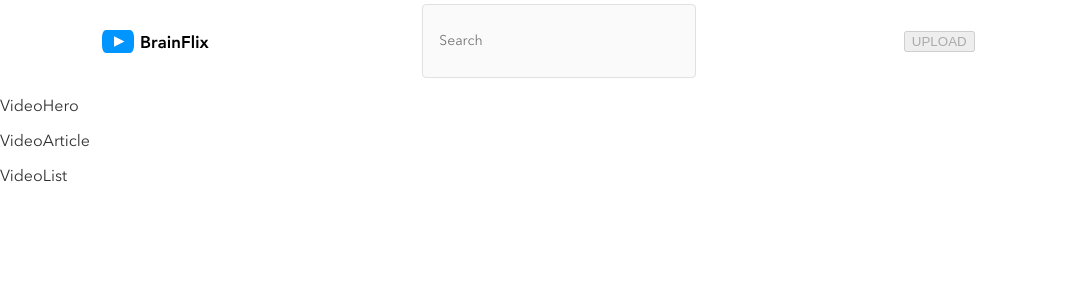
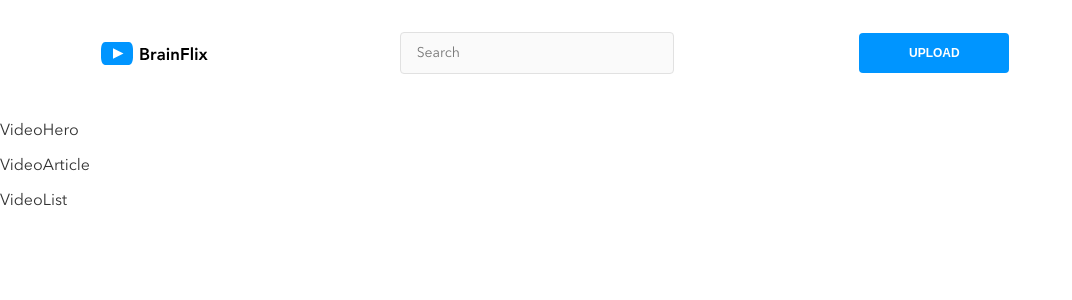
Before and after one commit to GurpreetD13/brainflix, a React (Create React App) app: page / in a window 1280 px wide. Shown: the top 300 px of the page, without its empty margins (0-1072 px from the left). Built offline with nearby package versions, Linux system fonts and the light colour scheme.

Commit message:
Styled button(s) for Nav and entire App

```diff
--- a/src/App.scss
+++ b/src/App.scss
@@ -24,6 +24,26 @@ a {
     text-decoration: none;
 }
 
+button {
+    // font-style: $font-stack; // maybe have to add font-size
+    @include font-labels-buttons;
+    background-color: $color-primary-blue;
+    color: $color-primary-white;
+    height: 40px;
+    border-radius: 4px;
+    border: none;
+    width:100%;
+
+    @include tablet {
+        width: 150px;
+        padding: 0 32px;
+
+        &:hover {
+            background-color: $color-secondary-darkblue;
+        }
+    }
+}
+
 input, textarea {
     @include font-body;  // is this working, looks like yes
     font-family: $font-stack;  // is this working, looks like yes
@@ -31,19 +51,27 @@ input, textarea {
     min-height: 36px;
     min-width: 240px;
     max-width: 100%; //bs 90%
-    margin: 4px; //bs 4px 0 20px;
+    // margin: 4px; //bs 4px 0 20px;
     border-radius: 4px;
     border: 1px solid $color-secondary-mercury;
     background-color: $color-secondary-alabaster;
-    padding: 12px;
+    padding: 0 12px;
 
     @include tablet {
         min-height: 40px;
-        padding: 16px;
+        padding: 0 16px;
     }
 
     &:active {
         border-color: $color-primary-blue; //not working
         // border: 2px solid $color-primary-blue;
     }
+
+    &--error {
+        border-color: #D22D2D;
+    }
 }
+
+textarea {
+    resize: none;
+}
--- a/src/components/Nav/Nav.js
+++ b/src/components/Nav/Nav.js
@@ -7,10 +7,9 @@ const Nav = () => {
         <nav className='nav'>
             <img className='nav__logo' src={logo} alt="brainflix logo" />
             <form>
-                <input type="text" placeholder='Search' />
+                <input className='nav__search' type="text" placeholder='Search' />
             </form>
-            {/* change button type to text */}
-            <button disabled="disabled">UPLOAD</button>
+            <button>UPLOAD</button>
             <div className='nav__avatar'></div>
         </nav>
     );
--- a/src/components/Nav/Nav.scss
+++ b/src/components/Nav/Nav.scss
@@ -1,12 +1,13 @@
 @use '../../styles/partials/mixins' as *;
 
 .nav {
-    // box-sizing: border-box;
-    // width: 100%;
+    box-sizing: border-box;
+    width: 100%;
     display: flex;
     flex-direction: column;
     align-items: center;
     justify-content: space-around;
+    padding: 16px;
 
     @include tablet {
         flex-direction: row;
@@ -16,4 +17,8 @@
         max-height: 25px;
         max-width: 120px;
     }
+
+    &__search {
+        margin: 16px;
+    }
 }
--- a/src/components/VideoArticle/VideoArticle.scss
+++ b/src/components/VideoArticle/VideoArticle.scss
@@ -0,0 +1,6 @@
+@use '../../styles/partials/colors' as *;
+
+label {
+    color: $color-primary-silver;
+    padding-bottom: 4px;
+}
```
